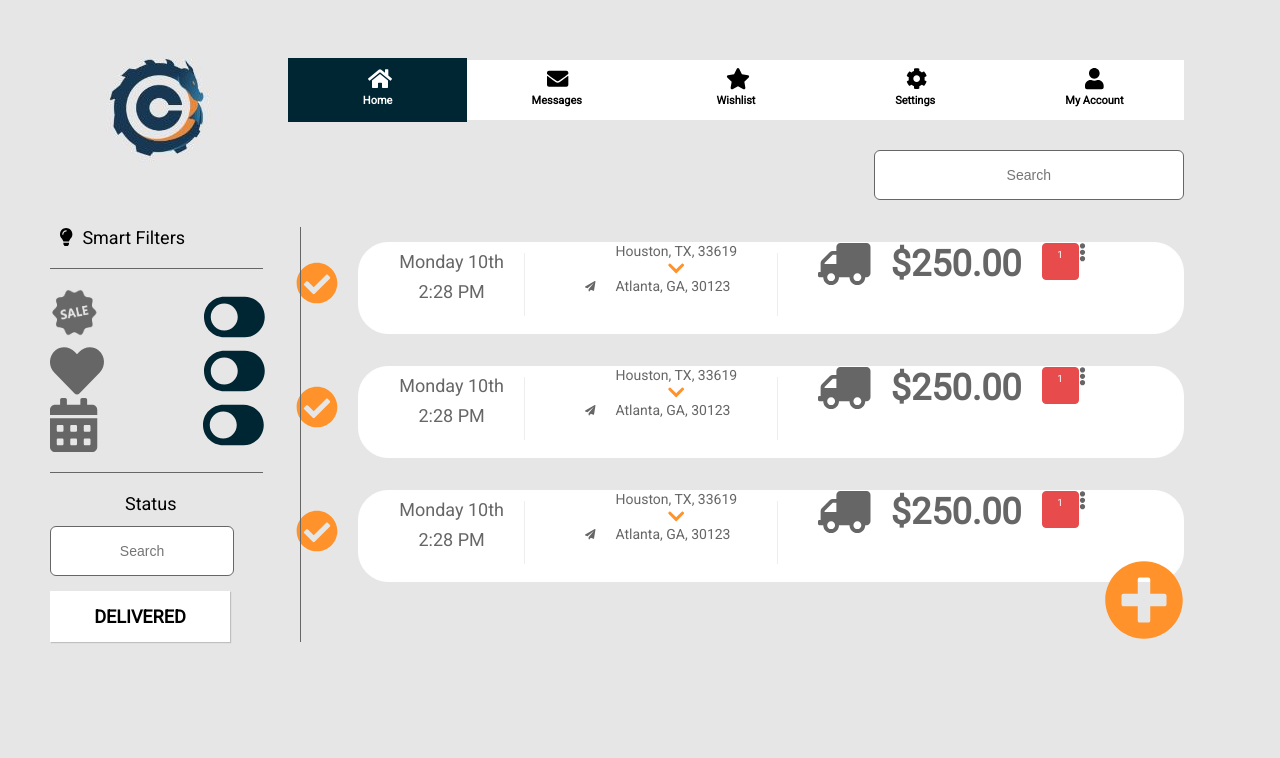
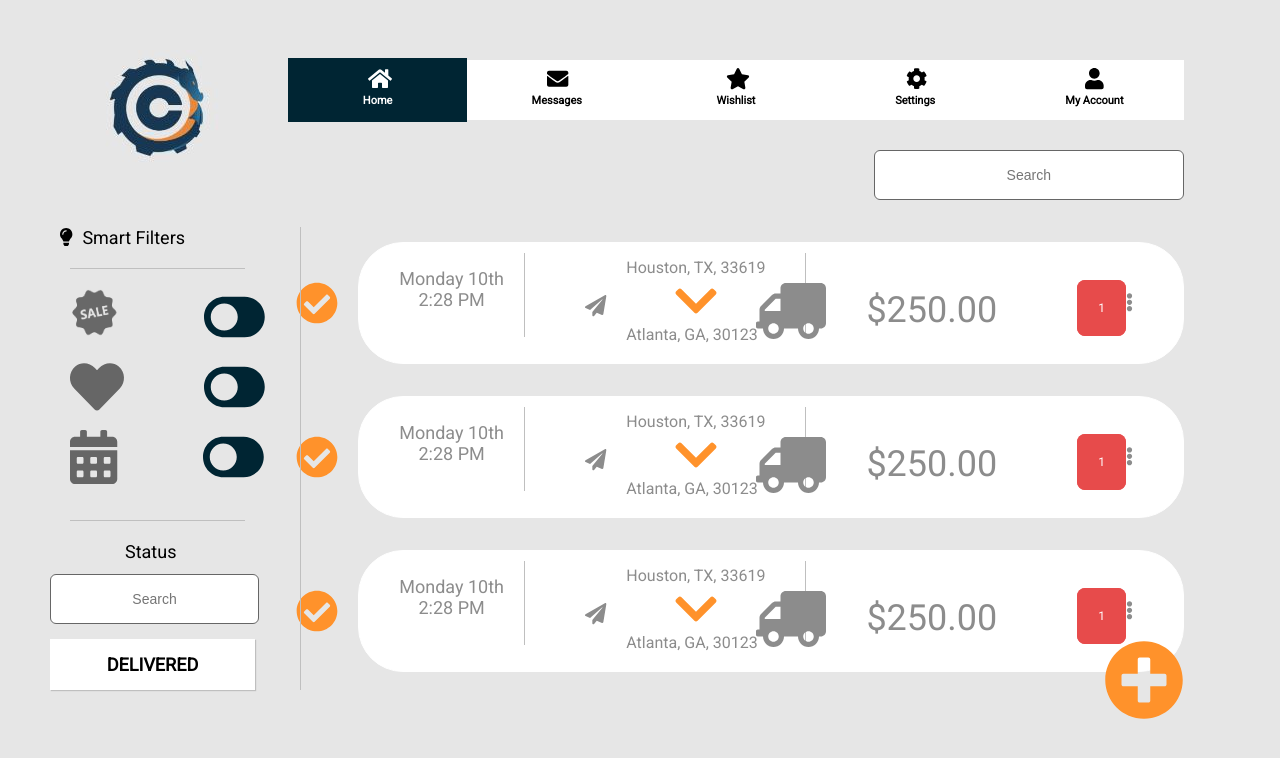
Before and after one commit to patricia-montoya/ecommerce, a React (Create React App) app: page / in a window 1280 px wide. Shown: the top 758 px of the page. Built offline with nearby package versions, Linux system fonts and the light colour scheme.

Commit message:
Styling items, fixin alignment

```diff
--- a/src/components/Filters.js
+++ b/src/components/Filters.js
@@ -15,14 +15,14 @@ const Filters = () => {
       <ToggleButtons />
       <div className="filter-horizontal-line"></div>
       <span className="filter-state-span">Status</span>
-      <SearchInput width="60%"/>
+      <SearchInput width="70%"/>
       <div className="filter-state">DELIVERED</div>
     </FiltersContainer>
   )
 }
 
 const FiltersContainer = styled.aside`
-  border-right: 1px solid ${setColor.darkGray};
+  border-right: 1px solid ${setColor.mediumGray};
   width: ${setRem(250)};
   position: relative;
   left: 0;
@@ -34,9 +34,9 @@ const FiltersContainer = styled.aside`
   }
 
   .filter-horizontal-line {
-    margin: ${setRem(20)} 0 ${setRem(20)} 0;
-    border-bottom: 1px solid ${setColor.darkGray};
-    width: 85%;
+    margin: ${setRem(20)} 0 ${setRem(20)} ${setRem(20)};
+    border-bottom: 1px solid ${setColor.mediumGray};
+    width: 70%;
   }
 
   .filter-state-span {
@@ -48,7 +48,7 @@ const FiltersContainer = styled.aside`
     color: ${setColor.black};
     padding: ${setRem(15)};
     background: ${setColor.white};
-    width: 60%;
+    width: 70%;
     font-weight: bold;
     margin-top: ${setRem(15)};
     text-align: center;
--- a/src/components/Item.js
+++ b/src/components/Item.js
@@ -1,4 +1,5 @@
 import React from 'react'
+import { ItemBox } from './ItemStyled'
 import styled from 'styled-components'
 import { FontAwesomeIcon } from '@fortawesome/react-fontawesome'
 import { setColor, setIcon, setRem } from '../styles'
@@ -14,102 +15,26 @@ const Item = (props) => {
           <span>Monday 10th</span>
           <span>2:28 PM</span>
         </div>
-        <div className="item-line"></div>
-        <div>
-          <FontAwesomeIcon icon={setIcon.plane} size="xs" className="item-icon-plane"/>
-          <div>
+        <div className="item-vertical-line"></div>
+        <div className="item-destination">
+          <FontAwesomeIcon icon={setIcon.plane} size="lg" className="item-destination-plane-icon"/>
+          <div className="item-destination-info">
             <span>Houston, TX, 33619</span>
-            <FontAwesomeIcon icon={setIcon.arrowDown} size="lg" className="item-icon-arrow"/>
+            <FontAwesomeIcon icon={setIcon.arrowDown} size="3x" className="item-destination-arrow-icon"/>
             <span>Atlanta, GA, 30123</span>
           </div>
         </div>
-        <div className="item-line"></div>
-        <FontAwesomeIcon icon={setIcon.truck} size="3x" flip="horizontal"/>
-        <div className="item-price">$250.00</div>
-        <div className="item-quantity">
-          <span>1</span>
+        <div className="item-vertical-line"></div>
+        <div className="item-pricing">
+          <FontAwesomeIcon icon={setIcon.truck} size="4x" flip="horizontal" className="item-pricing-truck-icon"/>
+          <span className="item-price">$250.00</span>
+          <span className="item-quantity">1</span>
         </div>
-        <FontAwesomeIcon icon={setIcon.options} size="lg"/>
+        <FontAwesomeIcon icon={setIcon.options} size="lg" className="item-options-icon"/>
       </div>
     </ItemBox>
   )
 }
 
-const ItemBox = styled.div`
-  font-size: ${setRem(14)};
-  display: flex;
-  padding: ${setRem()} 0  ${setRem()} 0;
-
-  div {
-    display: inline-block;
-    padding: 0 20px 0 20px;
-  }
-  .item-check {
-    padding: ${setRem(20)};
-    color: ${setColor.mustard}
-  }
-
-  .item-content {
-    display: flex;
-    vertical-align: top;
-    width: 110%;
-    height: ${setRem(90)};
-    border: 1px solid ${setColor.white};
-    border-radius: 30px;
-    background: ${setColor.white};
-    color: ${setColor.darkGray};
-
-    .item-date {
-      font-size: ${setRem(18)};
-
-      span {
-        display: block;
-        text-align: center;
-        margin-top: 8%;
-      }
-    }
-
-    .item-line {
-      margin-top: 10px;
-      border-left: 0.2px solid ${setColor.lighGray};
-      height: 70%;
-    }
-
-    .item-icon-plane {
-      vertical-align: center;
-    }
-
-    .item-icon-arrow {
-      color: ${setColor.mustard};
-      display: block;
-      margin: 0 auto;
-    }
-
-    .item-price {
-      font-size: ${setRem(36)};
-      font-weight: bold;
-    }
-
-    .item-quantity {
-      font-size: ${setRem(10)};
-      border: 1px solid ${setColor.red};
-      border-radius: 4px;
-      background: ${setColor.red};
-      color: ${setColor.white};
-      height: 25px;
-      width: 25px;
-      padding: 5px;
-      text-align: center;
-      vertical-align: bottom;
-
-      span {
-        margin-top: 5%;
-      }
-    }
-  }
-
-
-
-`
 
 export default Item
--- a/src/components/ItemList.js
+++ b/src/components/ItemList.js
@@ -18,7 +18,6 @@ const ItemsContainer = styled.div`
     position: absolute;
     top: ${setRem(76)};
     right: 0;
-    /* border: 1px solid green; */
 
 `
 
--- /dev/null
+++ b/src/components/ItemStyled.js
@@ -0,0 +1,95 @@
+import styled from 'styled-components'
+import { setColor, setRem } from '../styles'
+
+export const ItemBox = styled.div`
+  font-size: ${setRem(14)};
+  display: flex;
+  padding: ${setRem()} 0  ${setRem()} 0;
+
+  div {
+    display: inline-block;
+    padding: 0 ${setRem(20)} 0 ${setRem(20)};
+  }
+
+  .item-check {
+    padding: ${setRem(40)} ${setRem(20)} ${setRem(20)} ${setRem(20)};
+    color: ${setColor.mustard};
+  }
+
+  .item-content {
+    display: flex;
+    width: 110%;
+    height: ${setRem(120)};
+    border: 1px solid ${setColor.white};
+    border-radius: 45px;
+    background: ${setColor.white};
+    color: ${setColor.mediumDarkGray};
+
+    .item-date {
+      font-size: ${setRem(18)};
+      margin-top: ${setRem(25)};
+
+      span {
+        display: block;
+        text-align: center;
+      }
+    }
+
+    .item-vertical-line {
+      margin-top: ${setRem(10)};
+      border-left: 0.2px solid ${setColor.mediumGray};
+      height: 70%;
+    }
+
+    .item-destination {
+      margin-top: ${setRem(15)};
+      font-size: ${setRem()}
+    }
+
+    .item-destination-plane-icon {
+      position: relative;
+      top: ${setRem(-30)};
+      vertical-align: middle;
+    }
+
+    .item-destination-arrow-icon {
+      color: ${setColor.mustard};
+      display: block;
+      margin: 0 auto;
+    }
+
+    .item-pricing {
+      margin: 0 auto;
+    }
+
+    .item-pricing-truck-icon {
+      position: relative;
+      left: ${setRem(-120)};
+      top: ${setRem(40)};
+    }
+
+    .item-price {
+      font-size: ${setRem(36)};
+      position: relative;
+      left: ${setRem(-80)};
+      top: ${setRem(30)};
+    }
+
+    .item-quantity {
+      position: relative;
+      top: ${setRem(20)};
+      font-size: ${setRem(12)};
+      border: 1px solid ${setColor.red};
+      border-radius: 8px;
+      background: ${setColor.red};
+      color: ${setColor.white};
+      padding: 20px;
+    }
+
+    .item-options-icon {
+      position: relative;
+      left: ${setRem(-30)};
+      top: ${setRem(50)};
+    }
+  }
+`
--- a/src/components/ToggleButtons.js
+++ b/src/components/ToggleButtons.js
@@ -7,15 +7,15 @@ import SaleImg from '../assets/Sale.JPG'
 const ToggleButtons = () => {
   return (
     <ToggleBtns>
-      <div className="toogle-sales">
-        <img src={SaleImg} className="sales-img"/>
+      <div className="toogle-content">
+        <img src={SaleImg} className="sales-img toggle-icon"/>
         <FontAwesomeIcon icon={setIcon.toggle} size="3x" className="toggle-btn special" flip="horizontal"/>
       </div>
-      <div className="toogle-likes">
+      <div className="toogle-content toggle-icon">
         <FontAwesomeIcon icon={setIcon.likes} size="3x"/>
         <FontAwesomeIcon icon={setIcon.toggle} size="3x" className="toggle-btn" flip="horizontal"/>
       </div>
-      <div className="toogle-sales">
+      <div className="toogle-content toggle-icon">
         <FontAwesomeIcon icon={setIcon.calendar} size="3x"/>
         <FontAwesomeIcon icon={setIcon.toggle} size="3x" className="toggle-btn special" flip="horizontal"/>
       </div>
@@ -26,18 +26,26 @@ const ToggleButtons = () => {
 const ToggleBtns = styled.div`
   color: ${setColor.darkGray};
 
+  .toogle-content {
+    padding-bottom: ${setRem()};
+  }
+
+  .toggle-icon {
+    margin-left: ${setRem(20)};
+  }
+
   .toggle-btn {
     color: ${setColor.mainBlue};
-    margin-left: ${setRem(100)};
+    margin-left: ${setRem(80)};
   }
 
   .special {
-    margin-left: ${setRem(105.5)};
+    margin-left: ${setRem(85.5)};
   }
 
   .sales-img {
-    height: 48px;
-    width: 48px;
+    height: ${setRem(48)};
+    width: ${setRem(48)};
   }
 
 `
--- a/src/layouts/MainLayout.js
+++ b/src/layouts/MainLayout.js
@@ -32,7 +32,7 @@ const Layout = styled.div`
   color: ${setColor.mustard};
   position: absolute;
   right: 0;
-  top: ${setRem(410)}
+  top: ${setRem(490)}
 }
 
 .img-logo {
--- a/src/layouts/NavigationBar.js
+++ b/src/layouts/NavigationBar.js
@@ -55,7 +55,7 @@ const NavBar = styled.nav`
     .nav-list-item {
         display: flex;
         justify-content: center;
-        padding: 10px;
+        padding: ${setRem(10)};
         width: 20%;
         display: inline-block;
     }
--- a/src/styles.js
+++ b/src/styles.js
@@ -10,6 +10,7 @@ export const setColor = {
   lighGray: '#eeeeee',
   mainGray: '#e6e6e6',
   mediumGray: '#bfbfbf',
+  mediumDarkGray: '#8c8c8c',
   darkGray: '#666666'
 }
 
```
